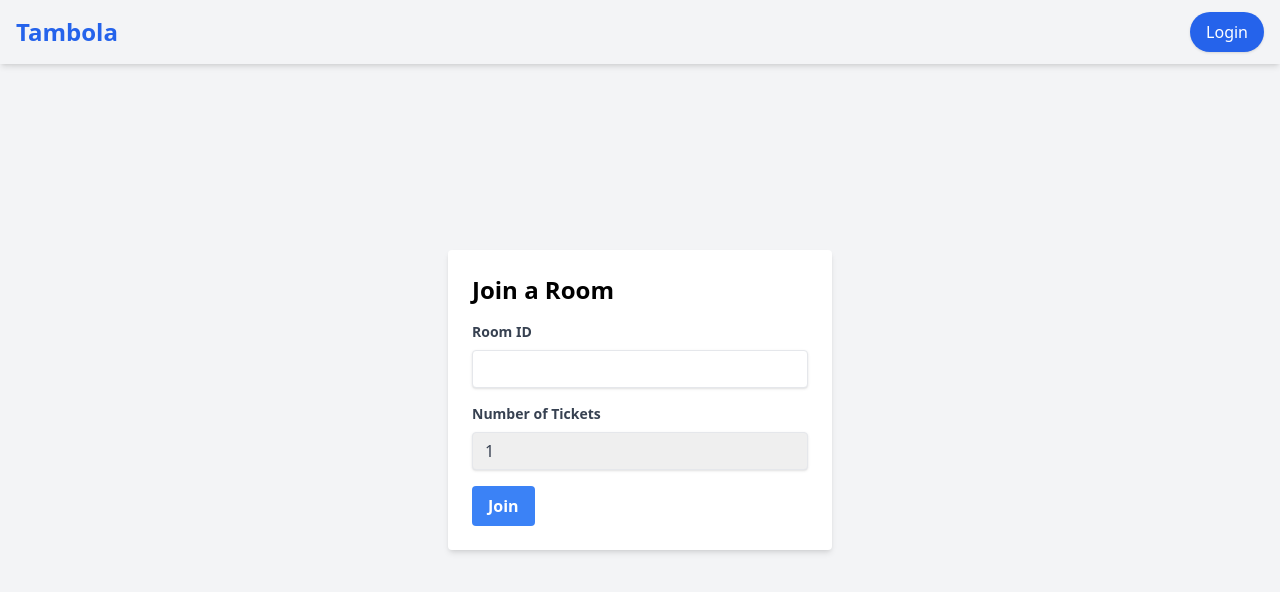
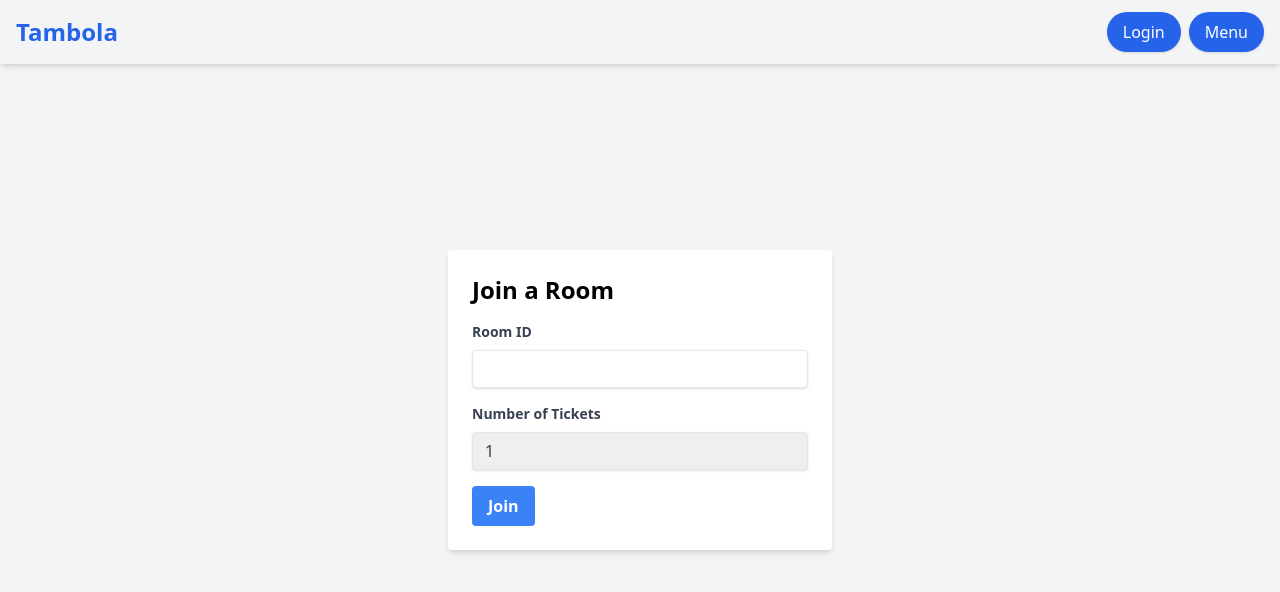
Before and after one commit to sumeet57/Tambola, a React (Vite) app in the folder client/: page /user in a window 1280 px wide. Shown: the top 592 px of the page. Built offline with nearby package versions, Linux system fonts and the light colour scheme; no server answers.

Commit message:
added menubar

```diff
--- a/client/src/components/Header.jsx
+++ b/client/src/components/Header.jsx
@@ -44,7 +44,7 @@
           )}
           <button
             onClick={toggleMenu}
-            className="bg-blue-600 text-white px-4 py-2 rounded-full shadow md:hidden hover:bg-blue-700 transition duration-300"
+            className="bg-blue-600 text-white px-4 py-2 rounded-full shadow hover:bg-blue-700 transition duration-300"
           >
             Menu
           </button>
```
